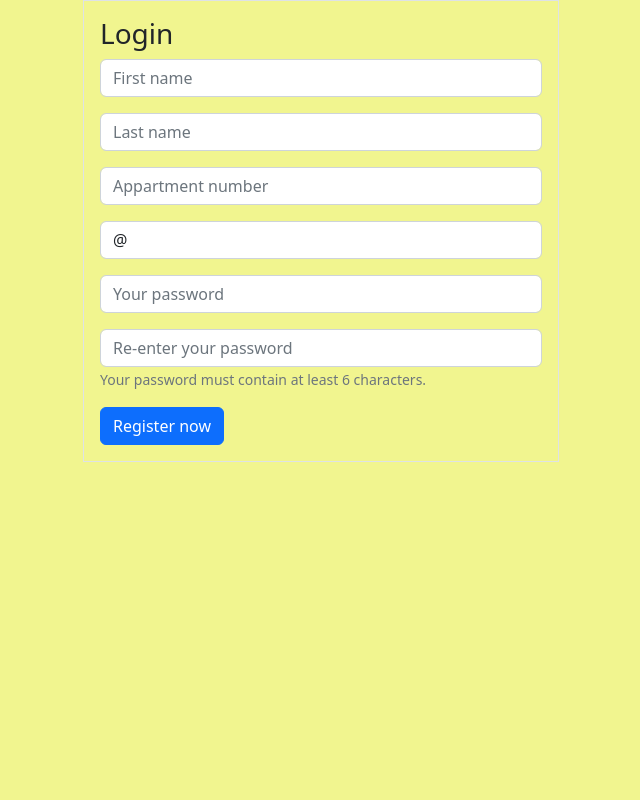
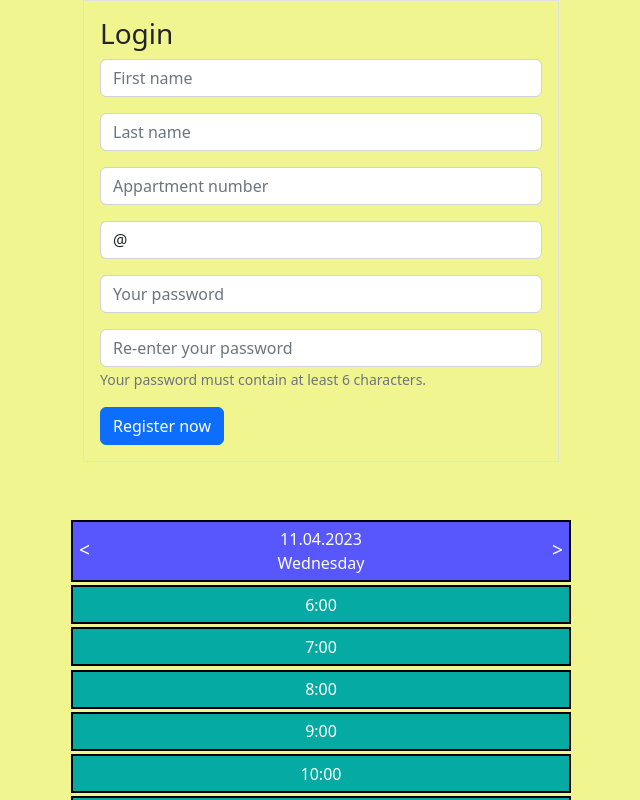
Before and after one commit to Roman-cas88/Laundry, a React (Create React App) app: page / in a window 1280 px wide. Shown: the top 800 px of the page, without its empty margins (319-959 px from the left). Built offline with nearby package versions, Linux system fonts and the light colour scheme.

Commit message:
book function

```diff
--- a/src/component/LaundryApp.jsx
+++ b/src/component/LaundryApp.jsx
@@ -9,6 +9,7 @@ export const LaundryApp = ({isAuth}) => {
         ? <MainView />
         : <Login />
       }
+      <MainView />
     </div>
   )
 }
--- a/src/component/mainView/MainView.jsx
+++ b/src/component/mainView/MainView.jsx
@@ -1,75 +1,26 @@
-import React, { useState, useEffect } from 'react'
+import React, { createContext }  from 'react'
 import { Container } from 'react-bootstrap'
 import './mainView.css'
-import { useDispatch, useSelector } from 'react-redux'
-import { reservTime } from '../../store/slices/storageSlice'
-import { timeArray, dateArray } from './DayTimeArrays'
+import { dateArray } from './DayTimeArrays'
 import { GetDate } from './GetDate'
-
+import { useDate } from './UseDate'
+import { Times } from './Times/Times'
 
 
 export const MainView = () => {
-  const storage = useSelector((state) => state.laundaryBooking)
-  const dispatch = useDispatch();
+  const dateContext = createContext()
+  const { date, tomorrowFunction, yesterdayFunction, rightArrow, leftArrow } = useDate(dateArray)
 
-  const [stateIndex, setStateIndex] = useState(1)
+  const stringifyDate = `${date.getDate()}/${date.getMonth()+1}/${date.getFullYear()}`;
 
-  const date = dateArray[stateIndex].day
-
-  const [rightArrow, setRightArrow] = useState(false)
-  const [leftArrow, setLeftArrow] = useState(false)
-
-  useEffect(() => {
-      if (stateIndex === dateArray.length - 1) {
-          setRightArrow(true)
-      }
-      else {setRightArrow(false)}
-      if (stateIndex === 0) {
-          setLeftArrow(true)
-      }
-      else{setLeftArrow(false)}
-  },[stateIndex])
-
-  const tomorrowFunction = () => {
-  setStateIndex(stateIndex + 1)
-  }
-  const yesterdayFunction = () => {
-  setStateIndex(stateIndex - 1)
-  }
-
-  const day = date.getDate()
-  const month = date.getMonth()+1
-  const year = date.getFullYear()
-
-  const stringifyDate = `${day}/${month}/${year}`;
-  let id = 1040
-
-  const handleClick = (e) => {
-    e.target.style.backgroundColor = 'green'
-
-    const reservation = {
-      roomNumber: id,
-      date: stringifyDate,
-      time: e.target.value
-    }
-    dispatch(reservTime(reservation))
-    console.log(storage.reserve);
-  }
-
-  const childProps = {
+  const getDateProps = {
     date, rightArrow, leftArrow, tomorrowFunction, yesterdayFunction
   }
 
   return (
     <Container className='mainView'>
-      <GetDate { ...childProps }/>
-
-      {timeArray.map((time) => (
-        <button key={time} value={time} onClick={handleClick} className='time'>
-          {time}
-        </button>
-        ))}
-
+      <GetDate { ...getDateProps }/>
+      <Times date={stringifyDate}/>
     </Container>
   )
 }
--- /dev/null
+++ b/src/component/mainView/Times/BookedSlot.jsx
@@ -0,0 +1,19 @@
+import React from 'react'
+import { useSelector } from 'react-redux'
+
+
+export const BookedSlot = (props) => {
+    const storage = useSelector((state) => state.laundaryBooking)
+
+    const { time, room } = props
+
+    let userName = storage.users.find(el => el.roomNumber === room).name
+
+    return (
+    <>
+        <div key={time} className='bookedSlot'>
+          Booked by {userName} from room: {room} on {time}
+        </div>
+    </>
+  )
+}
--- /dev/null
+++ b/src/component/mainView/Times/EmptySlot.jsx
@@ -0,0 +1,43 @@
+import React from 'react'
+
+import { useDate } from "../UseDate";
+import { dateArray } from '../DayTimeArrays'
+import { useDispatch, useSelector } from 'react-redux'
+import { reservTime } from '../../../store/slices/storageSlice'
+
+
+export const EmptySlot = (props) => {
+    const { time } = props
+
+        // need to change this hard code after function of login
+        const storage = useSelector((state) => state.laundaryBooking)
+        let id = storage.users[0].roomNumber
+        // hard code
+
+
+    const { date } = useDate(dateArray)
+    const stringifyDate = `${date.getDate()}/${date.getMonth()+1}/${date.getFullYear()}`
+
+    const dispatch = useDispatch()
+
+    const bookTime = (e) => {
+      e.target.style.backgroundColor = 'blue'
+
+      const reservation = {
+        roomNumber: id,
+        date: stringifyDate,
+        time: e.target.value
+      }
+      console.log(stringifyDate + ' EEGGG');
+      dispatch(reservTime(reservation))
+    }
+
+
+  return (
+    <>
+        <button value={time} onClick={bookTime} className='emptySlot'>
+            {time}
+        </button>
+    </>
+  )
+}
--- /dev/null
+++ b/src/component/mainView/Times/Times.jsx
@@ -0,0 +1,37 @@
+import React, { useEffect, useState } from 'react'
+import { timeArray } from '../DayTimeArrays'
+import { useSelector } from 'react-redux'
+import { EmptySlot } from './EmptySlot'
+import { BookedSlot } from './BookedSlot'
+
+
+export const Times = ({ date }) => {
+    const storage = useSelector((state) => state.laundaryBooking)
+
+    // let bookedDateStorage = storage.reserve.filter(el => el.date.indexOf(date) !== -1)
+
+    let [bookedDate, setBookDate] = useState(storage.reserve.filter(el => el.date.indexOf(date) !== -1))
+
+    useEffect(() => {
+      setBookDate(storage.reserve.filter(el => el.date.indexOf(date) !== -1))
+      console.log(date);
+    },[storage.reserve, date])
+
+    console.log(bookedDate);
+
+  return (
+    <>
+       {timeArray.map((time) => {
+        if (bookedDate !== undefined) {
+          const bookedTime = bookedDate.find(el => el.time === time)
+          if (bookedTime !== undefined) {
+            return (<BookedSlot key={time} time={time} room={bookedTime.roomNumber}/>)
+          }
+          else {return (<EmptySlot  key={time} time={time}/>)}
+        }
+        else {return (<EmptySlot  key={time} time={time}/>)}
+      })
+       }
+    </>
+  )
+}
--- /dev/null
+++ b/src/component/mainView/UseDate.js
@@ -0,0 +1,38 @@
+import { useState, useEffect } from 'react'
+
+export const useDate = (dateArray) => {
+    const [stateIndex, setStateIndex] = useState(1)
+
+    const currentDate = dateArray[stateIndex].day
+
+    const [date, setDate] = useState(currentDate)
+
+    const tomorrowFunction = () => {
+    setStateIndex(stateIndex + 1)
+    }
+    const yesterdayFunction = () => {
+    setStateIndex(stateIndex - 1)
+    }
+
+      const [rightArrow, setRightArrow] = useState(false)
+  const [leftArrow, setLeftArrow] = useState(false)
+
+  useEffect(() => {
+      if (stateIndex === dateArray.length - 1) {
+          setRightArrow(true)
+          setDate(currentDate)
+      }
+      else {setRightArrow(false)}
+      if (stateIndex === 0) {
+          setLeftArrow(true)
+          setDate(currentDate)
+      }
+      else{
+        setLeftArrow(false)
+        setDate(currentDate)
+    }
+  },[stateIndex, dateArray, currentDate])
+
+
+  return {date, tomorrowFunction, yesterdayFunction, rightArrow, leftArrow}
+}
--- a/src/component/mainView/mainView.css
+++ b/src/component/mainView/mainView.css
@@ -19,8 +19,17 @@
     color: white;
     border: solid 2px black;
 }
-.time {
+.emptySlot {
     display: flex;
+    justify-content: center;
+    align-items: center;
+    height: 5%;
+    background-color: rgb(5, 171, 163);
+    color: white;
+    border: solid 2px black;
+    cursor: pointer;
+}
+.bookedSlot {
     display: flex;
     justify-content: center;
     align-items: center;
@@ -28,7 +37,6 @@
     background-color: rgb(151, 151, 151);
     color: white;
     border: solid 2px black;
-    cursor: pointer;
 }
 .date button{
     display: flex;
--- a/src/store/slices/initialState.js
+++ b/src/store/slices/initialState.js
@@ -17,19 +17,24 @@ export const initialState = {
     ],
     reserve:[
         {
-            roomNumber: '1302',
-            date: '23/4/2023',
-            time: '8.00'
+            roomNumber: '1404',
+            date: '21/4/2023',
+            time: '6:00'
+          },
+        {
+            roomNumber: '1404',
+            date: '21/4/2023',
+            time: '7:00'
           },
         {
             roomNumber: '1302',
             date: '22/4/2023',
-            time: '7.00'
+            time: '9:00'
           },
         {
             roomNumber: '1302',
             date: '22/4/2023',
-            time: '8.00'
+            time: '10:00'
           },
     ]
 }
```
